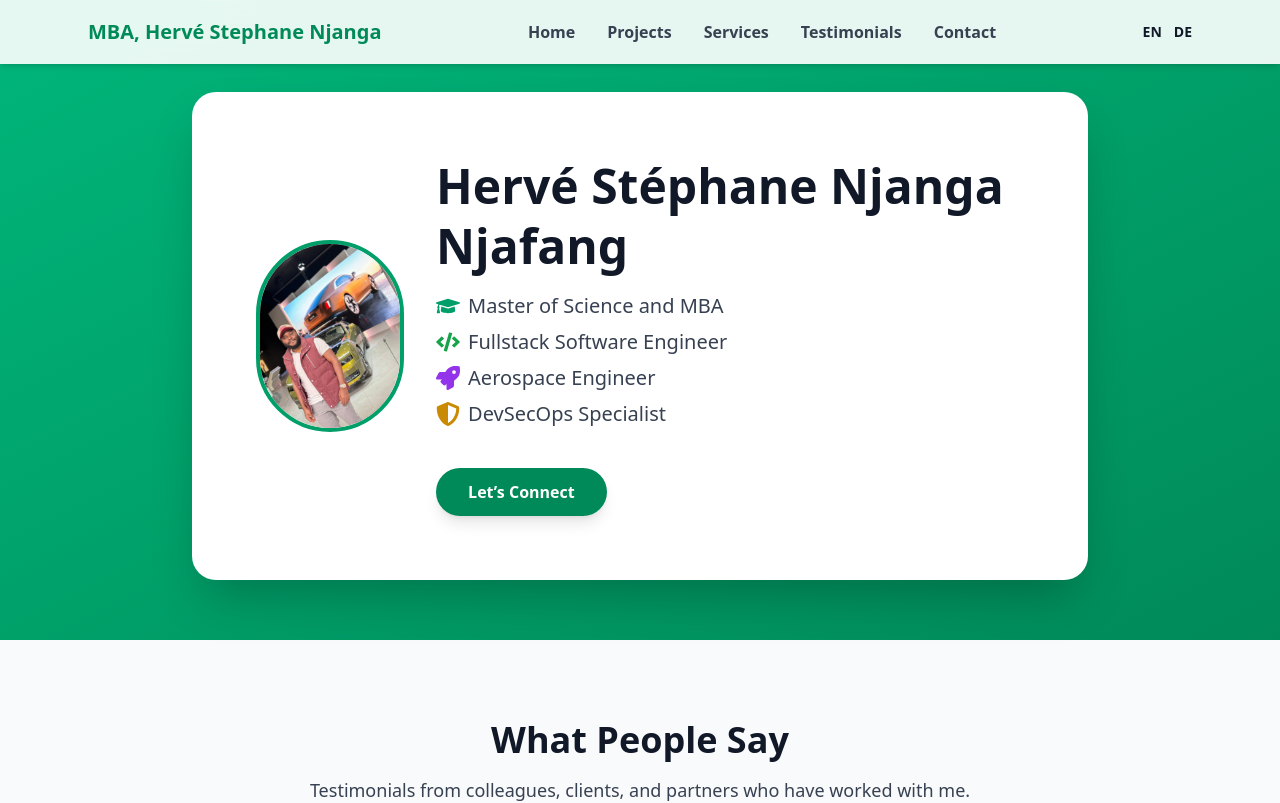
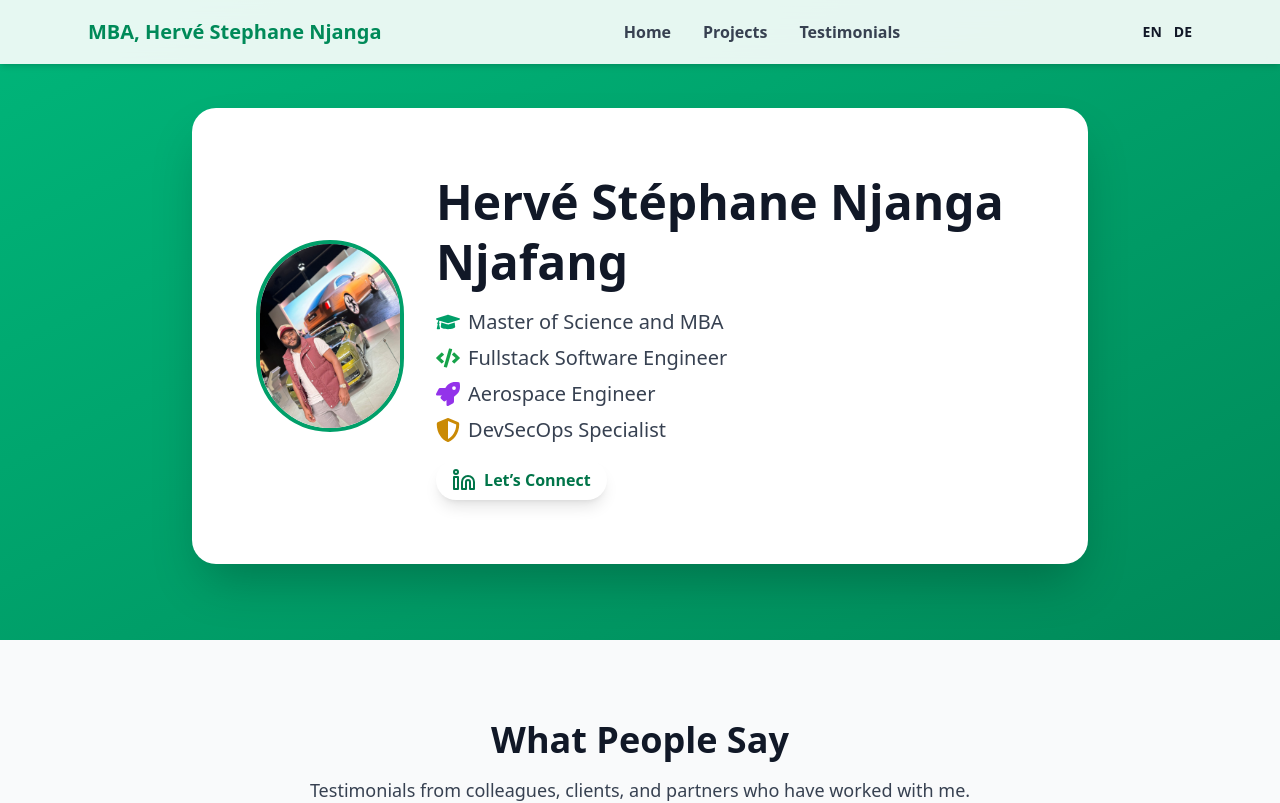
Before and after one commit to HerveStephane/portfolio, a React (Vite) app: page / in a window 1280 px wide. Shown: the top 803 px of the page. Built offline with nearby package versions, Linux system fonts and the light colour scheme.

Commit message:
remove not implemented section

```diff
--- a/src/App.jsx
+++ b/src/App.jsx
@@ -10,7 +10,6 @@ import Skills from './components/Skills';
 import Analytics from './components/Analytics';
 import Testimonials from './components/Testimonials';
 import Navbar from './components/Navbar';
-import Services from './components/Service';
 import { Analytics as Vercel } from '@vercel/analytics/react';
 import { SpeedInsights } from "@vercel/speed-insights/react"
 
@@ -23,11 +22,9 @@ function App() {
       <About />
       <Experience />
       <Projects />
-      <Services/>
       <Analytics/>
       <Education/>
       <Skills/>
-      <Contact />
       <Footer/>
       <Vercel/>
       <SpeedInsights/>
--- a/src/components/Hero.tsx
+++ b/src/components/Hero.tsx
@@ -1,5 +1,6 @@
 import { useTranslation } from 'react-i18next';
 import { FaGraduationCap, FaCode, FaRocket, FaShieldAlt } from 'react-icons/fa';
+import { FiLinkedin } from 'react-icons/fi';
 
 function Hero() {
   const { t } = useTranslation();
@@ -39,10 +40,15 @@ function Hero() {
           </p>
 
           <a
-            href="#contact"
-            className="mt-6 inline-block bg-blue-700 text-white px-8 py-3 rounded-full font-semibold shadow-lg hover:bg-blue-800 transition"
+            href="https://www.linkedin.com/in/herve-stephane-njanga-njafang-73055b142/"
+            target="_blank"
+            rel="noopener noreferrer"
+            className="flex items-center space-x-2 bg-white text-blue-800 px-4 py-2 rounded-full shadow-lg hover:bg-gray-100 transition"
+            aria-label="LinkedIn Profile"
           >
-            {t('hero.connect')}
+            <FiLinkedin size={24} />
+            <span className="font-semibold">{t('hero.connect')}</span>
+
           </a>
         </div>
       </div>
--- a/src/components/Navbar.tsx
+++ b/src/components/Navbar.tsx
@@ -30,18 +30,8 @@ const Navbar: React.FC = () => {
             </a>
           </li>
           <li>
-            <a href="#services" className="hover:text-primary-600 transition">
-              {t('navbar.services')}
-            </a>
-          </li>
-          <li>
             <a href="#testimonial" className="hover:text-primary-600 transition">
               {t('navbar.testimonials')}
-            </a>
-          </li>
-          <li>
-            <a href="#contact" className="hover:text-primary-600 transition">
-              {t('navbar.contact')}
             </a>
           </li>
         </ul>
@@ -92,20 +82,6 @@ const Navbar: React.FC = () => {
                 {t('navbar.testimonials')}
               </a>
             </li>
-            <li>
-              <a href="#services" className="hover:text-primary-600 transition">
-                {t('navbar.services')}
-              </a>
-            </li>
-            <li>
-              <a
-                href="#contact"
-                onClick={() => setIsOpen(false)}
-                className="block hover:text-primary-600 transition"
-              >
-                {t('navbar.contact')}
-              </a>
-            </li>
             {/* LanguageSwitcher under Contact */}
             <li className="pt-4 border-t border-gray-200">
               <LanguageSwitcher inline={false} />
```
